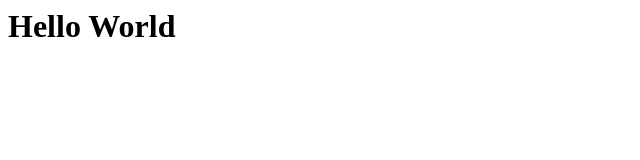
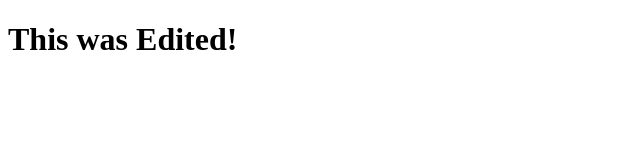
Before and after one commit to emrebicimli/emrebicimli.github.io, a plain HTML site: page index.html in a window 1280 px wide. Shown: the whole page, without its empty margins (0-640 px from the left). Drawn offline with Linux system fonts and the light colour scheme.

Commit message:
New html file structure

```diff
--- a/index.html
+++ b/index.html
@@ -1 +1,12 @@
-<h1>Hello World</h1>
+<!DOCTYPE html>
+<html lang="en">
+<head>
+    <meta charset="UTF-8">
+    <meta name="viewport" content="width=device-width, initial-scale=1.0">
+    <title>Hello World</title>
+</head>
+<body>
+    <h1>This was Edited!</h1>
+
+</body>
+</html>
```
